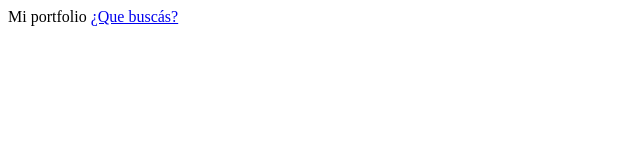
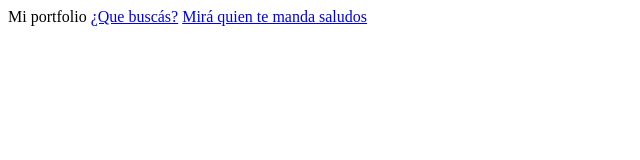
Before and after one commit to Adrixn10/webprueba, a plain HTML site: page index.html in a window 1280 px wide. Shown: the whole page, without its empty margins (0-640 px from the left). Drawn offline with Linux system fonts and the light colour scheme.

Commit message:
CORRECCIÓN: Agregué otro link

```diff
--- a/index.html
+++ b/index.html
@@ -2,5 +2,6 @@
     <body>
       Mi portfolio
       <a href="https://www.google.com/">¿Que buscás?</a>
+      <a href="saludos.html">Mirá quien te manda saludos</a>
     </body>
 </html>
```
